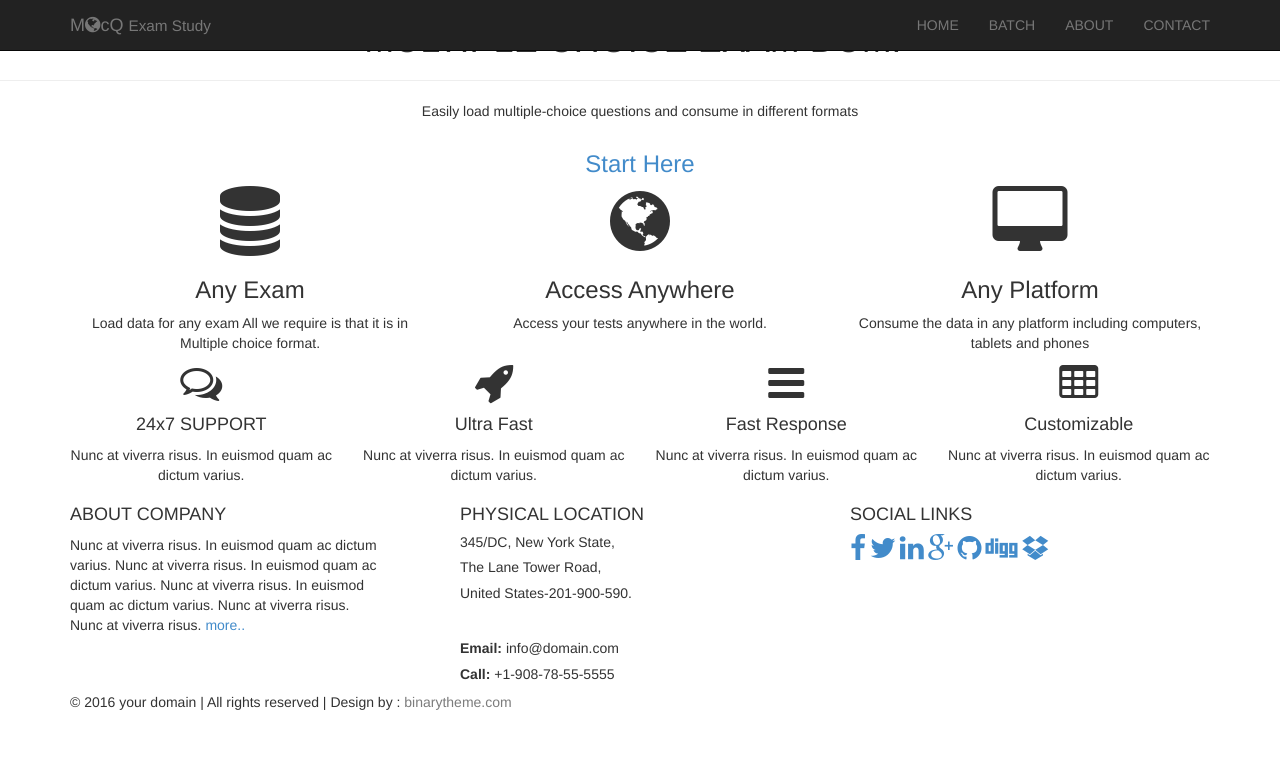
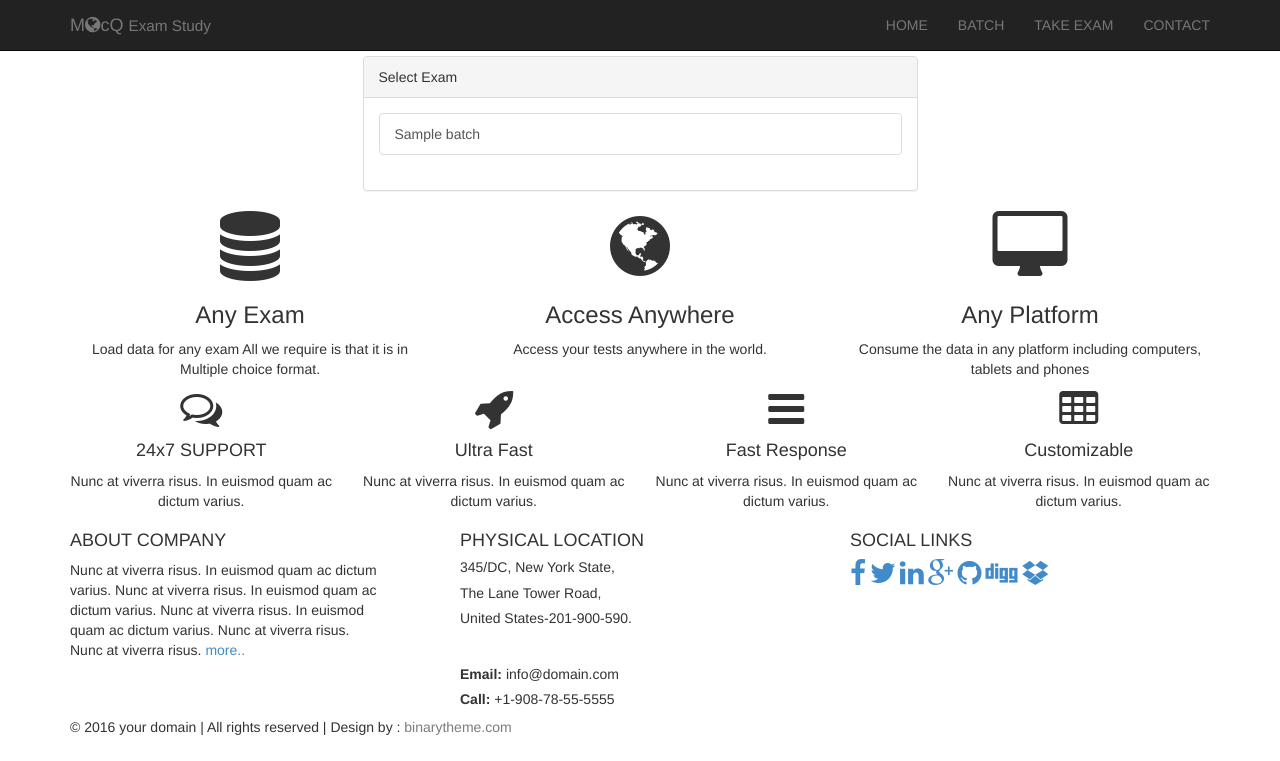
Before and after one commit to boyombo/django-mcq, a Django app: page /question/batchlist/ in a window 1280 px wide. Shown: the top 761 px of the page. Run offline with Django 3.2, Linux system fonts and the light colour scheme; tables that the repository leaves empty hold one stand-in row (values such as "Sample post"); some libraries are stand-ins or nearby versions.

Commit message:
select exam page

```diff
--- a/mcq/exam/views.py
+++ b/mcq/exam/views.py
@@ -1,3 +1 @@
 from django.shortcuts import render
-
-# Create your views here.
--- a/mcq/question/urls.py
+++ b/mcq/question/urls.py
@@ -3,5 +3,6 @@
 
 
 urlpatterns = [
+    url(r'batchlist/$', views.batch_list, name='batchlist'),
     url(r'batch/$', views.new_batch, name='new_batch'),
 ]
--- a/mcq/templates/base.html
+++ b/mcq/templates/base.html
@@ -48,7 +48,7 @@
                   {% block navigation %}
                   <li><a id="home-menu" href="{% url 'home' %}" class="active-menu-item">HOME</a></li>
                   <li><a id="batch-menu" href="{% url 'new_batch' %}">BATCH</a></li>
-                     <li><a id="exam-menu" href="">ABOUT</a></li>
+                  <li><a id="exam-menu" href="{% url 'batchlist' %}">TAKE EXAM</a></li>
                      <li><a id="contact-menu" href="">CONTACT</a></li>
                   {% endblock navigation %}
                 </ul>
--- /dev/null
+++ b/mcq/templates/question/batch_list.html
@@ -0,0 +1,40 @@
+{% extends "plain.html" %}
+
+    {% block pageheader %}
+            <h3>Select Exams <i class="fa fa-angle-double-right "></i></h3>
+    {% endblock pageheader %}
+
+    {% block middle %}
+    <div class="container">
+        <div class="row">
+            <div class="col-md-3"></div>
+            <div class="col-md-6">
+                {% if batches %}
+                <div class="panel panel-default">
+                    <div class="panel-heading">Select Exam</div>
+                        <div class="panel-body">
+                            <div class="list-group">
+                                {% for batch in batches %}
+                                    <a href="" class="list-group-item">{{ batch }}</a>
+                                {% endfor %}
+                            </div>
+                        </div>
+                    </div>
+                </div>
+                {% endif %}
+            </div>
+            <div class="col-md-3"></div>
+        </div>
+    </div>
+    {% endblock middle %}
+
+    {% block extra-js %}
+    <script type="text/javascript">
+        $('#id_name').attr('class','form-control');
+        $('#id_category').attr('class','form-control');
+
+        // Set active menu to batch
+        $('.active-menu-item').removeAttr('class','active-menu-item');
+        $('#exam-menu').attr('class','active-menu-item');
+    </script>
+    {% endblock extra-js %}
```
Also changed, not shown: mcq/question/tests/test_views.py (+10 -0 lines).
